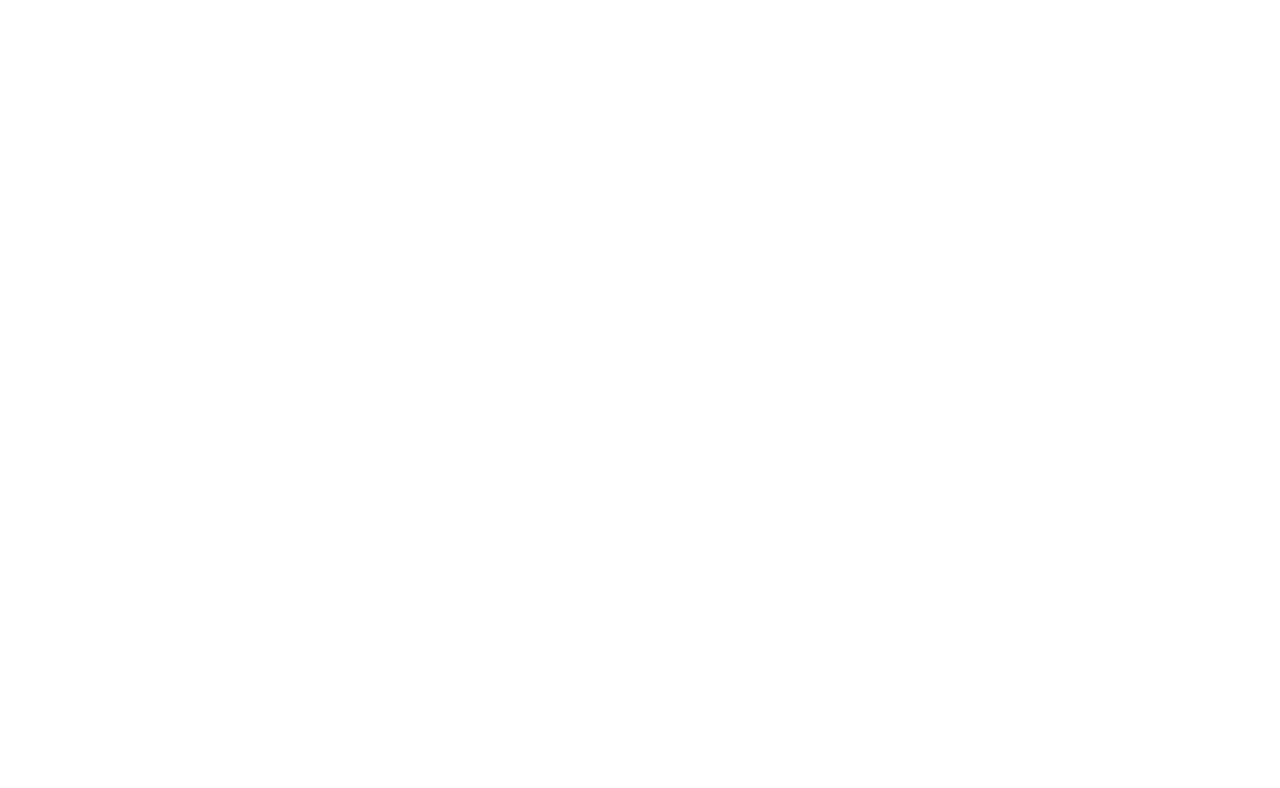
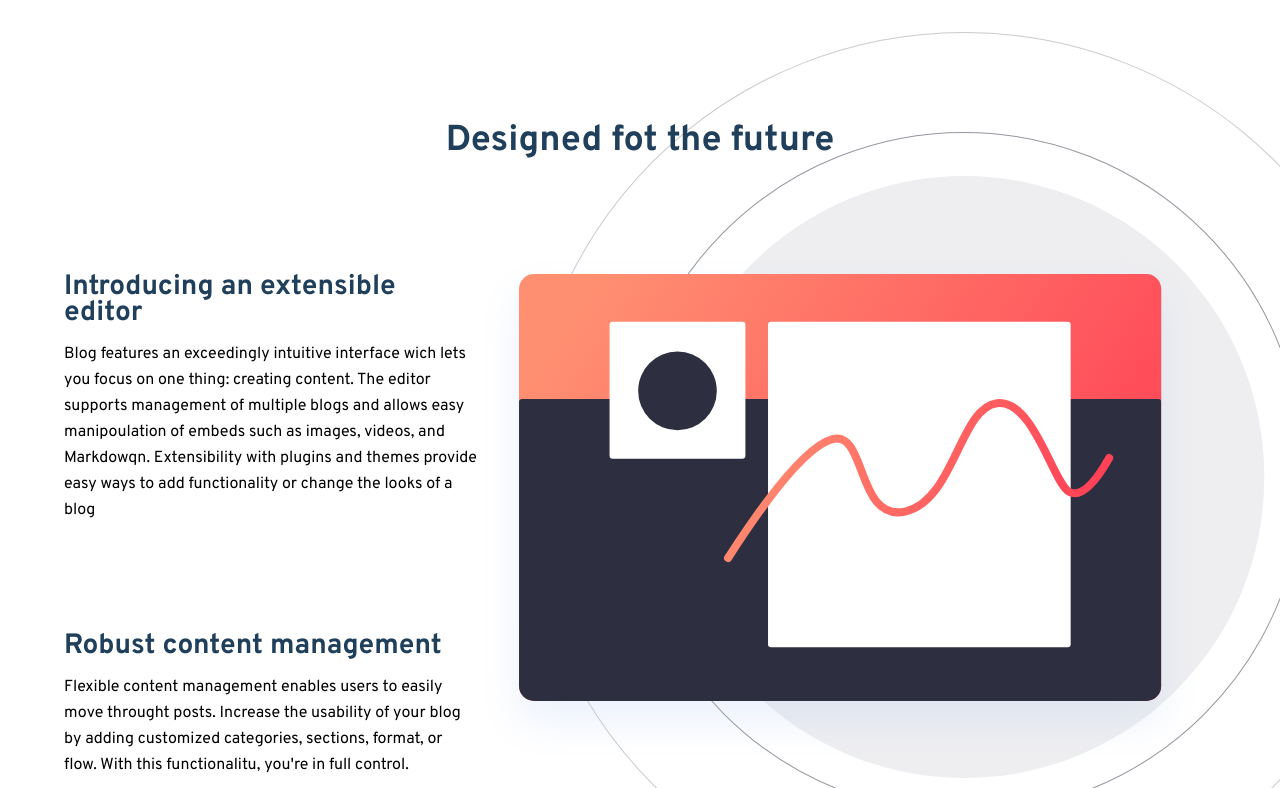
Before and after one commit to Tamburini-Christofer/Junior-Ex-Front-React-blogr-landing-page-main, a React (Vite) app: page / in a window 1280 px wide. Shown: the part 632-1420 px from the top of the page. Before the commit the page ends 800 px from the top, so only its background shows below. Built offline with nearby package versions, Linux system fonts and the light colour scheme.

Commit message:
Creazione contenuto sezione 1

```diff
--- a/src/App.css
+++ b/src/App.css
@@ -16,6 +16,10 @@ h1{
     color: white;
     font-weight: 500;
     font-size: 65px;
+}
+
+button{
+    cursor: pointer;
 }
 
 .containerImg{
@@ -91,3 +95,37 @@ h1{
     border: 1px solid white;
     border-radius: 30px;
 }
+
+/*************************************/
+.backgroundImg{
+    height: 950px;
+    background-image: url("/public/img/illustration-editor-desktop.svg");
+    background-repeat: no-repeat;
+    background-position-x: 135%;
+    background-position-y: 50%;
+}
+
+.containerCont1{
+    padding: 120px 0px;
+    height: 1000px;
+    width: 90%;
+    margin: 0 auto;
+}
+
+.containerCont1 h2{
+    color: hsl(208, 49%, 24%);
+    font-size: 36px;
+    text-align: center;
+}
+
+.containerCont1 div{
+    width: 60%;
+    margin-top: 110px;
+    line-height: 26px;
+}
+
+.containerCont1 h3{
+    color: hsl(208, 49%, 24%);
+    font-size: 28px;
+    margin: 0px 0 15px 0;
+}
--- a/src/assets/components/main/ContentSez1.jsx
+++ b/src/assets/components/main/ContentSez1.jsx
@@ -1,6 +1,26 @@
 const ContentSez1 = () => {
     return (
-        <></>
+        <>
+        <div className="backgroundImg">
+            <div className="containerCont1">
+                <h2>Designed fot the future</h2>
+                <div>
+                    <div>
+                        <h3>Introducing an extensible editor </h3>
+                        <span>Blog features an exceedingly intuitive interface wich lets you focus on one thing: creating content. The editor supports management of multiple blogs and allows easy manipoulation of embeds such as images, videos, and Markdowqn. Extensibility with plugins and themes provide easy ways to add functionality or change the looks of a blog</span>
+                    </div>
+                    <div>
+                        <h3>Robust content management</h3>
+                        <span>
+                            Flexible content management enables users to easily move throught posts. Increase the usability of your blog by adding customized categories, sections, format, or flow. With this functionalitu, you're in full control.
+                        </span>
+                    </div>
+                </div>
+            </div>
+        </div>
+
+
+        </>
     )
 }
 
```
